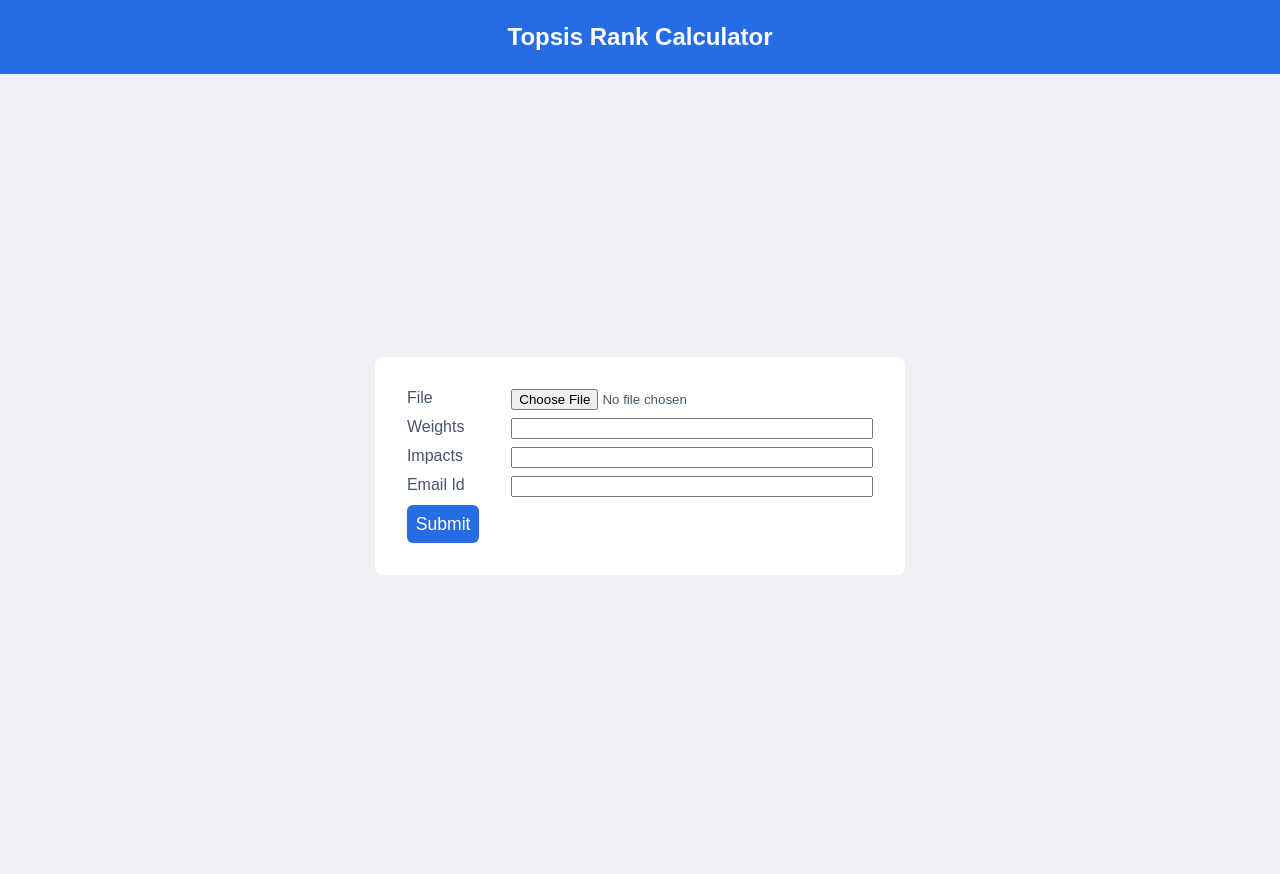
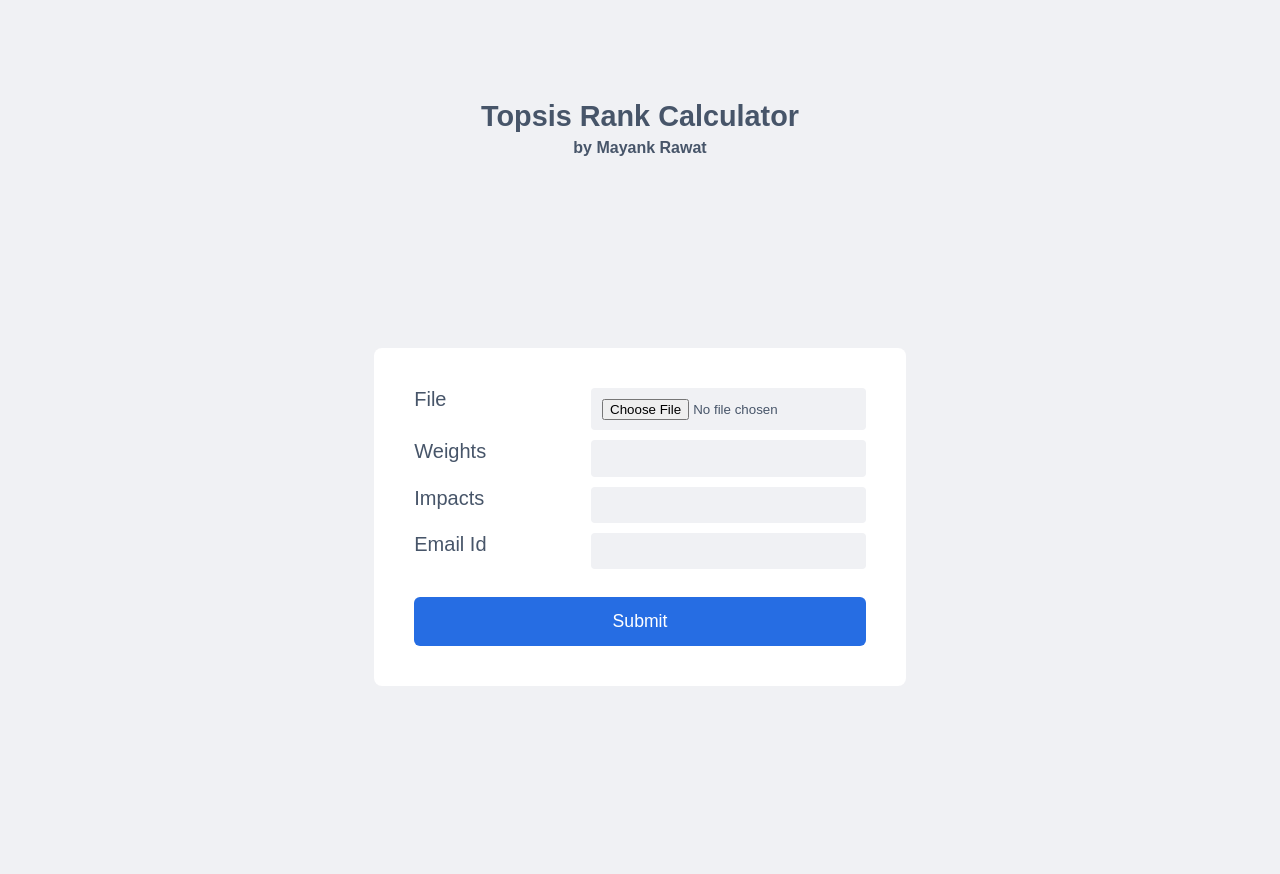
Before and after one commit to MayankRawat06/RankIt, a Flask app: page / in a window 1280 px wide. After the commit the page ends 686 px from the top, so only its background shows below. Run offline with Flask 2, Linux system fonts and the light colour scheme; some web fonts are replaced.

Commit message:
Error Handling and Styling

```diff
--- a/app.py
+++ b/app.py
@@ -1,6 +1,7 @@
-from flask import Flask, render_template, request
+from flask import Flask, render_template, request, flash
 from send_mail import send_mail
 app = Flask(__name__)
+app.secret_key = b'_5#y2L"F4Q8z\n\xec]/'
 def topsis(dataFile, weights, impacts, resFile = 'result.csv') :
   import pandas as pd
   import numpy as np
@@ -8,19 +9,17 @@ def topsis(dataFile, weights, impacts, resFile = 'result.csv') :
   w = list(int(i) for i in weights.split(','))
   im = list(i for i in impacts.split(','))
   if(len(w) != len(im)) :
-    print('Number of elements in Weights and Impacts should be same')
-    sys.exit(0)
+    raise Exception('Number of elements in Weights and Impacts should be same')
   try:
     data = pd.read_csv(dataFile)
   except FileNotFoundError:
-    print('File not Found')
+    raise Exception('File not Found')
   else :
     df = data.iloc[:, 1 :].values
     m = len(data)
     n = len(data.columns) - 1
     if(n < 3):
-      print('Less than 3 Columns')
-      sys.exit(0)
+      raise Exception('Less than 3 Columns')
     rss = []
     for j in range(0, n):
       s = 0
@@ -72,7 +71,11 @@ def hello_world():
         email_id = request.form['email_id']
         file_name = 'data.csv'
         file.save(file_name)
-        data = topsis(file_name, weights, impacts)
+        try:
+            data = topsis(file_name, weights, impacts)
+        except Exception as e:
+            flash(e)
+            return render_template('index.html')
         send_mail(email_id, data.to_html())
         return data.to_html()
     return render_template('index.html')
--- a/static/style.css
+++ b/static/style.css
@@ -12,13 +12,17 @@ body {
 }
 
 nav {
-    background-color: #266de3;
-    padding: 0.2em 1em;
     text-align: center;
 }
 
 .heading {
-    color: white;
+    font-size: 1.8rem;
+    margin: 0.2em 0;
+}
+
+.by {
+    font-size: 1rem;
+    margin: 0.2em 0;
 }
 
 .container {
@@ -27,23 +31,43 @@ nav {
     height: 100%;
 }
 
+.error {
+    margin-bottom: 2em;
+    background-color: #c55e5e;
+    border: 2px solid rgb(185, 58, 58);
+    border-radius: 8px;
+    padding: 1.2em;
+    color: white;
+}
+
 form {
     display: grid;
-    grid-template-columns: 1fr 5fr;
+    grid-template-columns: 1fr 2fr;
     gap: 0.5em 2em;
     background-color: white;
     padding: 2em;
     border-radius: 8px;
+    font-size: 1.25rem;
+}
+
+input {
+    background-color: #f0f1f4;
+    border: none;
+    padding: 0.8em;
+    border-radius: 4px;
 }
 
 .btn {
     background-color: #266de3;
-    padding: 0.5em;
+    padding: 0.8em;
     border: none;
     color: white;
     border-radius: 6px;
     font-size: 1.1rem;
+    grid-column: 1 / span 2;
+    margin-top: 1em;
 }
+
 .btn:hover {
     cursor: pointer;
     background-color: #1b56b5;
--- a/templates/index.html
+++ b/templates/index.html
@@ -1,31 +1,44 @@
 <html lang="en">
   <head>
-    <meta charset="UTF-8">
-    <meta http-equiv="X-UA-Compatible" content="IE=edge">
-    <meta name="viewport" content="width=device-width, initial-scale=1.0">
-    <link rel="stylesheet" href="{{ url_for('static', filename='style.css') }}">
+    <meta charset="UTF-8" />
+    <meta http-equiv="X-UA-Compatible" content="IE=edge" />
+    <meta name="viewport" content="width=device-width, initial-scale=1.0" />
+    <link
+      rel="stylesheet"
+      href="{{ url_for('static', filename='style.css') }}"
+    />
     <title>Topsis Mayank</title>
   </head>
   <body>
+    <div class="container">
       <nav>
         <h1 class="heading">Topsis Rank Calculator</h1>
+        <h2 class="by">by Mayank Rawat</h2>
       </nav>
-    <div class="container">
+      <div>
+        {% with messages = get_flashed_messages() %} {% if messages %} {% for
+        message in messages %}
+        <div class="error">
+          <span>{{ message }}</span>
+        </div>
+        {% endfor %} {% endif %} {% endwith %}
+
         <form method="post" enctype="multipart/form-data">
           <label for="file_name">File</label>
-            <input name="file" type="file" required>
+          <input name="file" type="file" required />
 
           <label for="weights">Weights</label>
-            <input name="weights" required>
+          <input name="weights" required />
 
           <label for="impacts">Impacts</label>
-            <input name="impacts" required>
+          <input name="impacts" required />
 
           <label for="email_id">Email Id</label>
-            <input name="email_id">
+          <input name="email_id" />
 
-            <input class="btn" type="submit" value="Submit">
+          <input class="btn" type="submit" value="Submit" />
         </form>
+      </div>
     </div>
   </body>
 </html>
```
Lines whose indentation alone changed are shown as unchanged.
